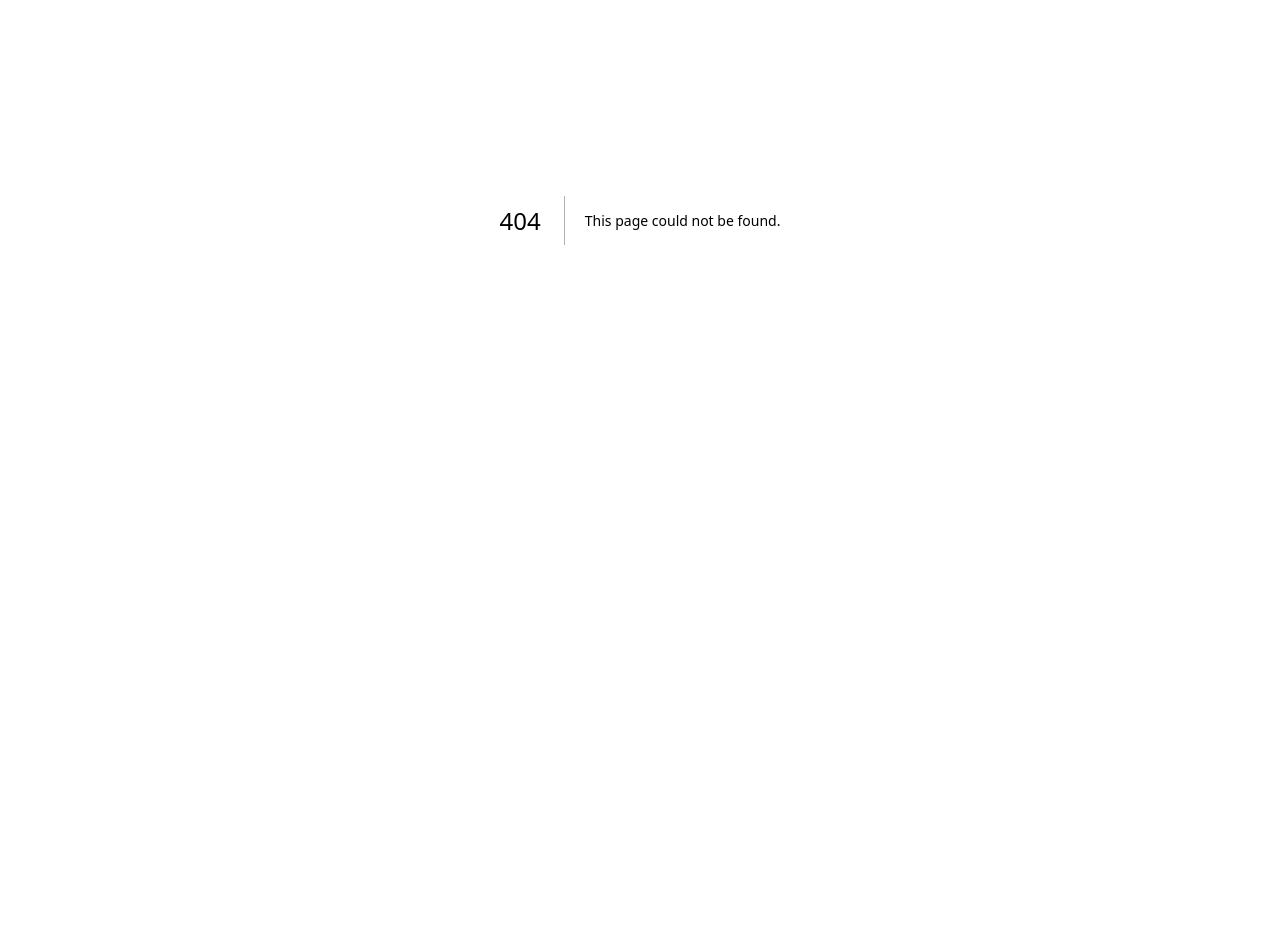
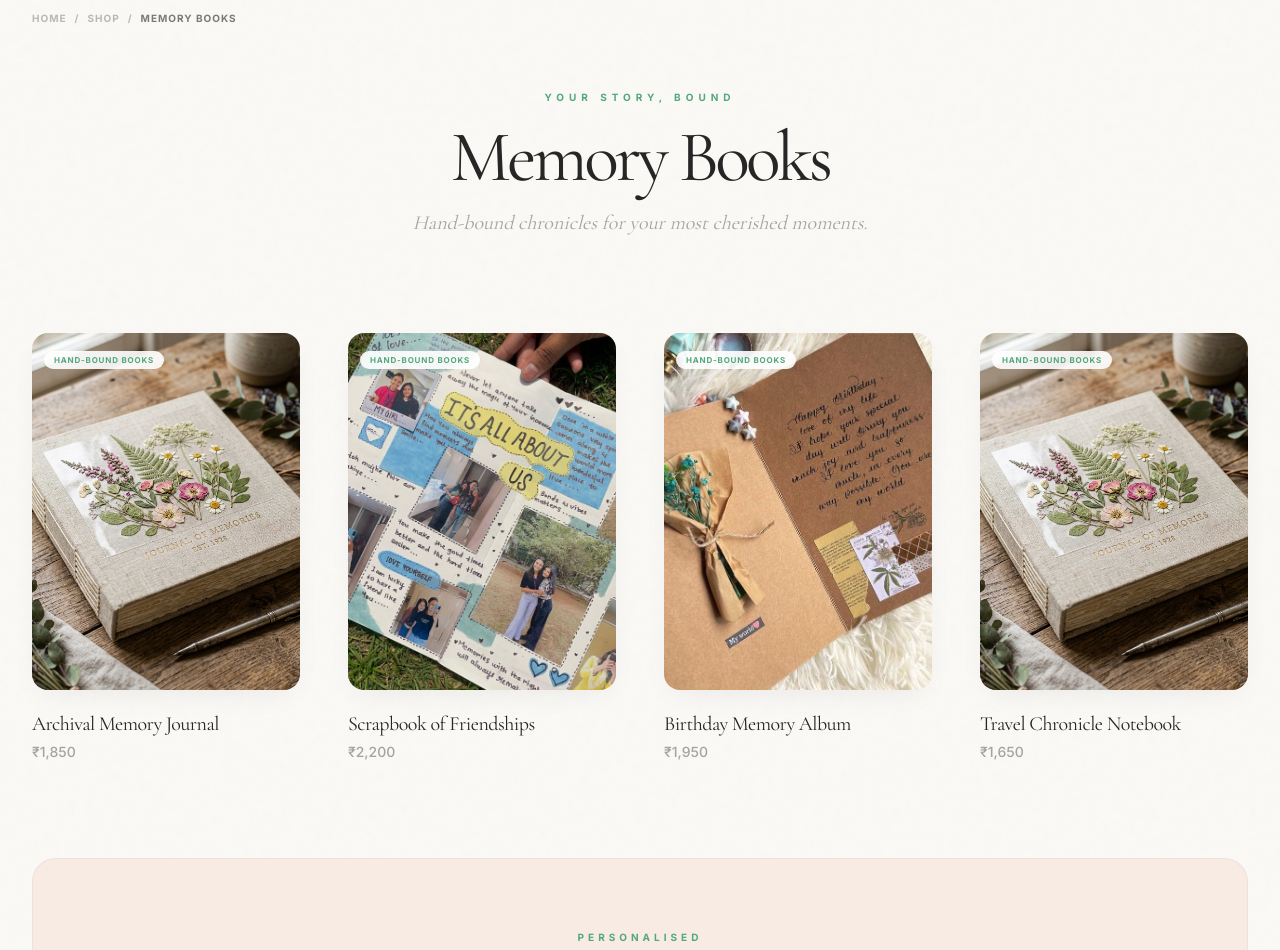
Before and after one commit to akshatsrv/craftswomanalley, a Next.js app: page /shop/books in a window 1280 px wide. Before the commit this address had no page. Shown: the part 180-1130 px from the top of the page. Before the commit the page ends 800 px from the top, so only its background shows below. Built offline with nearby package versions, Linux system fonts and the light colour scheme.

Commit message:
fix: repair all broken links, add listing pages for scrolls/books, add cart to jewellery/toran/sketches, add breadcrumbs

```diff
--- a/src/app/page.tsx
+++ b/src/app/page.tsx
@@ -5,8 +5,8 @@ import Link from "next/link";
 
 const categories = [
   { name: "Flowers", img: "/images/velvet_tulip.png", href: "/shop/flowers" },
-  { name: "Scrolls", img: "/images/hero_scroll.png", href: "/shop/scrolls/1" },
-  { name: "Memory Books", img: "/images/memory_book.png", href: "/shop/books/1" },
+  { name: "Scrolls", img: "/images/hero_scroll.png", href: "/shop/scrolls" },
+  { name: "Memory Books", img: "/images/memory_book.png", href: "/shop/books" },
   { name: "Hampers", img: "https://i.pinimg.com/736x/58/14/4d/58144d3d1d642b348ac4a7301a950902.jpg", href: "/shop/hampers" },
   { name: "Cards", img: "https://i.pinimg.com/736x/e4/52/88/e4528881961e8d7eafe425dadb3df1af.jpg", href: "/shop/cards" },
   { name: "Candles", img: "https://i.pinimg.com/736x/61/ed/7d/61ed7d05f3f7056d07a484790b897b86.jpg", href: "/shop/candles" },
@@ -44,9 +44,11 @@ export default function Home() {
                 Handcrafted treasures delivered from our alley to your heart.
               </p>
               <div className="flex gap-4">
-                <Button variant="outline" size="lg" className="bg-white/10 backdrop-blur-md border-white/40 text-white hover:bg-white hover:text-foreground">
-                  Shop Collection
-                </Button>
+                <Link href="/shop">
+                  <Button variant="outline" size="lg" className="bg-white/10 backdrop-blur-md border-white/40 text-white hover:bg-white hover:text-foreground">
+                    Shop Collection
+                  </Button>
+                </Link>
               </div>
             </div>
           </div>
@@ -100,8 +102,10 @@ export default function Home() {
                   &quot;Physical whispers of love, hand-lettered on chemically aged parchment and finished with a physical wax seal.&quot;
                 </p>
                 <div className="flex gap-4 items-center">
-                  <Button variant="secondary" size="lg">Design Your Scroll</Button>
-                  <Link href="/shop/scrolls/1" className="text-xs font-sans font-bold uppercase tracking-widest border-b border-foreground/20 hover:border-secondary transition-all pb-1">Learn the craft</Link>
+                  <Link href="/shop/scrolls">
+                    <Button variant="secondary" size="lg">Design Your Scroll</Button>
+                  </Link>
+                  <Link href="/contact" className="text-xs font-sans font-bold uppercase tracking-widest border-b border-foreground/20 hover:border-secondary transition-all pb-1">Request Custom</Link>
                 </div>
               </div>
             </div>
@@ -115,8 +119,10 @@ export default function Home() {
                   Hand-bound chronicles for your most cherished moments. Japanese stab stitching meets archival paper for a legacy that lasts.
                 </p>
                 <div className="flex gap-4 items-center">
-                  <Button variant="primary" size="lg">Explore Albums</Button>
-                   <Link href="/shop/books/1" className="text-xs font-sans font-bold uppercase tracking-widest border-b border-foreground/20 hover:border-accent transition-all pb-1">Inside the book</Link>
+                  <Link href="/shop/books">
+                    <Button variant="primary" size="lg">Explore Albums</Button>
+                  </Link>
+                  <Link href="/contact" className="text-xs font-sans font-bold uppercase tracking-widest border-b border-foreground/20 hover:border-accent transition-all pb-1">Commission Yours</Link>
                 </div>
               </div>
               <div className="grid grid-cols-2 gap-4 order-1 lg:order-2">
--- /dev/null
+++ b/src/app/shop/books/page.tsx
@@ -0,0 +1,60 @@
+"use client";
+
+import { Navigation } from "@/components/ui/Navigation";
+import { Footer } from "@/components/ui/Footer";
+import { ProductCard } from "@/components/ui/ProductCard";
+import Link from "next/link";
+
+const books = [
+  { id: "book-1", name: "Archival Memory Journal", price: "₹1,850", image: "/images/memory_book.png", category: "Hand-Bound Books", description: "Japanese stab stitching using silk thread. Archival paper that welcomes both ink and watercolor." },
+  { id: "book-2", name: "Scrapbook of Friendships", price: "₹2,200", image: "/images/scrapbook_friends_real.jpg", category: "Hand-Bound Books", description: "A beautifully crafted scrapbook to celebrate the people who make life meaningful." },
+  { id: "book-3", name: "Birthday Memory Album", price: "₹1,950", image: "/images/scrapbook_birthday_real.jpg", category: "Hand-Bound Books", description: "Chronicle every birthday milestone in a lovingly hand-bound album." },
+  { id: "book-4", name: "Travel Chronicle Notebook", price: "₹1,650", image: "/images/memory_book.png", category: "Hand-Bound Books", description: "For the wanderer who keeps physical memories. Thread-bound with vintage cloth covers." },
+];
+
+export default function BooksPage() {
+  return (
+    <div className="min-h-screen flex flex-col noise-bg">
+      <Navigation />
+      <main className="flex-grow py-32 px-8 max-w-7xl mx-auto w-full">
+        {/* Breadcrumb */}
+        <nav className="flex items-center gap-2 text-[10px] font-sans uppercase tracking-widest font-bold text-foreground/30 mb-16">
+          <Link href="/" className="hover:text-secondary transition-colors">Home</Link>
+          <span>/</span>
+          <Link href="/shop" className="hover:text-secondary transition-colors">Shop</Link>
+          <span>/</span>
+          <span className="text-foreground/60">Memory Books</span>
+        </nav>
+
+        <header className="mb-24 text-center space-y-4">
+          <span className="font-sans text-[10px] uppercase tracking-[0.5em] font-bold text-secondary text-center block w-full">Your Story, Bound</span>
+          <h1 className="font-serif text-5xl lg:text-7xl tracking-tighter text-foreground text-center">Memory Books</h1>
+          <p className="font-serif italic text-xl text-foreground/40 max-w-xl mx-auto text-center">
+            Hand-bound chronicles for your most cherished moments.
+          </p>
+        </header>
+
+        <div className="grid grid-cols-2 lg:grid-cols-4 gap-12">
+          {books.map((book) => (
+            <ProductCard
+              key={book.id}
+              {...book}
+              aspectRatio="aspect-[3/4]"
+            />
+          ))}
+        </div>
+
+        {/* CTA block */}
+        <div className="mt-24 text-center bg-surface border border-foreground/5 rounded-3xl p-16 space-y-6">
+          <span className="font-sans text-[10px] uppercase tracking-[0.4em] font-bold text-secondary">Personalised</span>
+          <h2 className="font-serif text-4xl tracking-tight">Commission your own book</h2>
+          <p className="font-serif italic text-foreground/40 max-w-md mx-auto">Custom cover art, paper type, and binding style. Built just for your story.</p>
+          <Link href="/contact" className="inline-block bg-secondary text-white font-sans font-bold uppercase tracking-widest text-xs px-8 py-4 rounded-xl hover:bg-secondary/90 transition-all">
+            Enquire About Custom Books
+          </Link>
+        </div>
+      </main>
+      <Footer />
+    </div>
+  );
+}
--- a/src/app/shop/jewellery/page.tsx
+++ b/src/app/shop/jewellery/page.tsx
@@ -1,33 +1,40 @@
+"use client";
+
 import { Navigation } from "@/components/ui/Navigation";
 import { Footer } from "@/components/ui/Footer";
+import { ProductCard } from "@/components/ui/ProductCard";
+import Link from "next/link";
+
+const products = [
+  { id: "jewel-1", name: "Terracotta Statement Necklace", price: "₹1,850", image: "/images/jewellery.png" },
+  { id: "jewel-2", name: "Hand-Painted Earth Earrings", price: "₹650", image: "https://images.unsplash.com/photo-1535632066927-ab7c9ab60908?q=80&w=400&auto=format&fit=crop" },
+  { id: "jewel-3", name: "Artisanal Bead Bracelet", price: "₹450", image: "https://images.unsplash.com/photo-1611591437281-460bfbe1220a?q=80&w=400&auto=format&fit=crop" },
+  { id: "jewel-4", name: "Tribal Accent Jhumkas", price: "₹950", image: "/images/jewellery.png" },
+];
 
 export default function JewelleryPage() {
-  const products = [
-    { id: 1, name: "Terracotta Statement Necklace", price: "₹1,850", img: "/images/jewellery.png" },
-    { id: 2, name: "Hand-Painted Earth Earrings", price: "₹650", img: "https://images.unsplash.com/photo-1535632066927-ab7c9ab60908?q=80&w=600&auto=format&fit=crop" },
-    { id: 3, name: "Artisanal Bead Bracelet", price: "₹450", img: "https://images.unsplash.com/photo-1611591437281-460bfbe1220a?q=80&w=600&auto=format&fit=crop" },
-    { id: 4, name: "Tribal Accent Jhumkas", price: "₹950", img: "/images/jewellery.png" },
-  ];
-
   return (
     <div className="min-h-screen flex flex-col noise-bg">
       <Navigation />
-      <main className="flex-grow py-24 px-8 max-w-7xl mx-auto w-full">
-        <header className="mb-20 text-center space-y-4">
+      <main className="flex-grow py-32 px-8 max-w-7xl mx-auto w-full">
+        {/* Breadcrumb */}
+        <nav className="flex items-center gap-2 text-[10px] font-sans uppercase tracking-widest font-bold text-foreground/30 mb-16">
+          <Link href="/" className="hover:text-secondary transition-colors">Home</Link>
+          <span>/</span>
+          <Link href="/shop" className="hover:text-secondary transition-colors">Shop</Link>
+          <span>/</span>
+          <span className="text-foreground/60">Jewellery</span>
+        </nav>
+
+        <header className="mb-24 text-center space-y-4">
           <span className="font-sans text-[10px] uppercase tracking-[0.5em] font-bold text-secondary">Wearable Soul</span>
-          <h1 className="font-serif text-6xl tracking-tighter text-foreground">Artisanal Jewellery</h1>
+          <h1 className="font-serif text-5xl lg:text-7xl tracking-tighter text-foreground">Artisanal Jewellery</h1>
           <p className="font-serif italic text-xl text-foreground/40 max-w-xl mx-auto">Handcrafted adornments inspired by tradition and earth.</p>
         </header>
 
         <div className="grid grid-cols-2 lg:grid-cols-4 gap-12">
-          {products.map((product) => (
-            <div key={product.id} className="group cursor-pointer">
-              <div className="aspect-[3/4] premium-card premium-shadow bg-surface mb-6 relative group overflow-hidden border border-foreground/5">
-                <div className="absolute inset-0 bg-cover bg-center transition-transform duration-700 group-hover:scale-110" style={{ backgroundImage: `url(${product.img})` }}></div>
-              </div>
-              <h3 className="font-serif text-xl tracking-tight mb-1 group-hover:text-secondary transition-colors">{product.name}</h3>
-              <p className="font-sans text-sm text-foreground/40 font-medium">{product.price}</p>
-            </div>
+          {products.map((item) => (
+            <ProductCard key={item.id} {...item} aspectRatio="aspect-[3/4]" />
           ))}
         </div>
       </main>
--- /dev/null
+++ b/src/app/shop/scrolls/page.tsx
@@ -0,0 +1,60 @@
+"use client";
+
+import { Navigation } from "@/components/ui/Navigation";
+import { Footer } from "@/components/ui/Footer";
+import { ProductCard } from "@/components/ui/ProductCard";
+import Link from "next/link";
+
+const scrolls = [
+  { id: "scroll-1", name: "The Eternal Vow Scroll", price: "₹1,450", image: "/images/hero_scroll.png", category: "Antique Scrolls", description: "Chemically aged parchment, hand-scripted with archival pigment ink. Finished with a wooden rod and a physical wax seal." },
+  { id: "scroll-2", name: "Anniversary Love Letter", price: "₹1,650", image: "/images/scroll_stitched_real.jpg", category: "Antique Scrolls", description: "A deeply personal scroll for the one who holds your heart, hand-lettered on cotton rag paper." },
+  { id: "scroll-3", name: "Birthday Blessing Parchment", price: "₹1,250", image: "/images/hero_scroll.png", category: "Antique Scrolls", description: "A heartfelt birthday message aged and sealed, ready to be unwrapped and cherished." },
+  { id: "scroll-4", name: "Gratitude & Tribute Scroll", price: "₹999", image: "/images/scroll_stitched_real.jpg", category: "Antique Scrolls", description: "Express deep gratitude with our signature aged scroll, finished in hand-pressed wax." },
+];
+
+export default function ScrollsPage() {
+  return (
+    <div className="min-h-screen flex flex-col noise-bg">
+      <Navigation />
+      <main className="flex-grow py-32 px-8 max-w-7xl mx-auto w-full">
+        {/* Breadcrumb */}
+        <nav className="flex items-center gap-2 text-[10px] font-sans uppercase tracking-widest font-bold text-foreground/30 mb-16">
+          <Link href="/" className="hover:text-secondary transition-colors">Home</Link>
+          <span>/</span>
+          <Link href="/shop" className="hover:text-secondary transition-colors">Shop</Link>
+          <span>/</span>
+          <span className="text-foreground/60">Scrolls</span>
+        </nav>
+
+        <header className="mb-24 text-center space-y-4">
+          <span className="font-sans text-[10px] uppercase tracking-[0.5em] font-bold text-secondary text-center block w-full">Hand-Lettered</span>
+          <h1 className="font-serif text-5xl lg:text-7xl tracking-tighter text-foreground text-center">Antique Scrolls</h1>
+          <p className="font-serif italic text-xl text-foreground/40 max-w-xl mx-auto text-center">
+            Physical whispers of love on chemically aged parchment, sealed with wax.
+          </p>
+        </header>
+
+        <div className="grid grid-cols-2 lg:grid-cols-4 gap-12">
+          {scrolls.map((scroll) => (
+            <ProductCard
+              key={scroll.id}
+              {...scroll}
+              aspectRatio="aspect-[3/4]"
+            />
+          ))}
+        </div>
+
+        {/* CTA: Personalise */}
+        <div className="mt-24 text-center bg-surface border border-foreground/5 rounded-3xl p-16 space-y-6">
+          <span className="font-sans text-[10px] uppercase tracking-[0.4em] font-bold text-secondary">Bespoke</span>
+          <h2 className="font-serif text-4xl tracking-tight">Want a personalised scroll?</h2>
+          <p className="font-serif italic text-foreground/40 max-w-md mx-auto">Every scroll can include your personal message, hand-lettered by our artisan.</p>
+          <Link href="/contact" className="inline-block bg-secondary text-white font-sans font-bold uppercase tracking-widest text-xs px-8 py-4 rounded-xl hover:bg-secondary/90 transition-all">
+            Request a Custom Scroll
+          </Link>
+        </div>
+      </main>
+      <Footer />
+    </div>
+  );
+}
--- a/src/app/shop/sketches/page.tsx
+++ b/src/app/shop/sketches/page.tsx
@@ -1,34 +1,51 @@
+"use client";
+
 import { Navigation } from "@/components/ui/Navigation";
 import { Footer } from "@/components/ui/Footer";
+import { ProductCard } from "@/components/ui/ProductCard";
+import Link from "next/link";
+
+const products = [
+  { id: "sketch-1", name: "Personalised Charcoal Portrait", price: "₹2,499", image: "/images/sketches.png" },
+  { id: "sketch-2", name: "Line Art Couple Sketch", price: "₹1,250", image: "https://images.unsplash.com/photo-1513364776144-60967b0f800f?q=80&w=400&auto=format&fit=crop" },
+  { id: "sketch-3", name: "Rustic Architectural Sketch", price: "₹1,850", image: "/images/sketches.png" },
+  { id: "sketch-4", name: "Custom Pet Portrait", price: "₹1,500", image: "https://images.unsplash.com/photo-1517694712202-14dd9538aa97?q=80&w=400&auto=format&fit=crop" },
+];
 
 export default function SketchesPage() {
-  const products = [
-    { id: 1, name: "Personalised Charcoal Portrait", price: "₹2,499", img: "/images/sketches.png" },
-    { id: 2, name: "Line Art Couple Sketch", price: "₹1,250", img: "https://images.unsplash.com/photo-1513364776144-60967b0f800f?q=80&w=600&auto=format&fit=crop" },
-    { id: 3, name: "Rustic Architectural Sketch", price: "₹1,850", img: "/images/sketches.png" },
-    { id: 4, name: "Custom Pet Portrait", price: "₹1,500", img: "https://images.unsplash.com/photo-1517694712202-14dd9538aa97?q=80&w=600&auto=format&fit=crop" },
-  ];
-
   return (
     <div className="min-h-screen flex flex-col noise-bg">
       <Navigation />
-      <main className="flex-grow py-24 px-8 max-w-7xl mx-auto w-full">
-        <header className="mb-20 text-center space-y-4">
+      <main className="flex-grow py-32 px-8 max-w-7xl mx-auto w-full">
+        {/* Breadcrumb */}
+        <nav className="flex items-center gap-2 text-[10px] font-sans uppercase tracking-widest font-bold text-foreground/30 mb-16">
+          <Link href="/" className="hover:text-secondary transition-colors">Home</Link>
+          <span>/</span>
+          <Link href="/shop" className="hover:text-secondary transition-colors">Shop</Link>
+          <span>/</span>
+          <span className="text-foreground/60">Sketches</span>
+        </nav>
+
+        <header className="mb-24 text-center space-y-4">
           <span className="font-sans text-[10px] uppercase tracking-[0.5em] font-bold text-secondary">Captured Moments</span>
-          <h1 className="font-serif text-6xl tracking-tighter text-foreground">Personalised Sketches</h1>
+          <h1 className="font-serif text-5xl lg:text-7xl tracking-tighter text-foreground">Personalised Sketches</h1>
           <p className="font-serif italic text-xl text-foreground/40 max-w-xl mx-auto">Hand-drawn stories on archival paper, ready to be framed.</p>
         </header>
 
         <div className="grid grid-cols-2 lg:grid-cols-4 gap-12">
-          {products.map((product) => (
-            <div key={product.id} className="group cursor-pointer">
-              <div className="aspect-[3/4] premium-card premium-shadow bg-surface mb-6 relative group overflow-hidden border border-foreground/5">
-                <div className="absolute inset-0 bg-cover bg-center transition-transform duration-700 group-hover:scale-110" style={{ backgroundImage: `url(${product.img})` }}></div>
-              </div>
-              <h3 className="font-serif text-xl tracking-tight mb-1 group-hover:text-secondary transition-colors">{product.name}</h3>
-              <p className="font-sans text-sm text-foreground/40 font-medium">{product.price}</p>
-            </div>
+          {products.map((item) => (
+            <ProductCard key={item.id} {...item} aspectRatio="aspect-[3/4]" />
           ))}
+        </div>
+
+        {/* Custom sketch CTA */}
+        <div className="mt-24 text-center bg-surface border border-foreground/5 rounded-3xl p-16 space-y-6">
+          <span className="font-sans text-[10px] uppercase tracking-[0.4em] font-bold text-secondary">Bespoke</span>
+          <h2 className="font-serif text-4xl tracking-tight">Commission a custom sketch</h2>
+          <p className="font-serif italic text-foreground/40 max-w-md mx-auto">Send us a photo and our artist will hand-draw it on premium archival paper.</p>
+          <Link href="/contact" className="inline-block bg-secondary text-white font-sans font-bold uppercase tracking-widest text-xs px-8 py-4 rounded-xl hover:bg-secondary/90 transition-all">
+            Send Your Reference
+          </Link>
         </div>
       </main>
       <Footer />
--- a/src/app/shop/toran/page.tsx
+++ b/src/app/shop/toran/page.tsx
@@ -1,33 +1,40 @@
+"use client";
+
 import { Navigation } from "@/components/ui/Navigation";
 import { Footer } from "@/components/ui/Footer";
+import { ProductCard } from "@/components/ui/ProductCard";
+import Link from "next/link";
+
+const products = [
+  { id: "toran-1", name: "Marigold & Mirror Toran", price: "₹1,450", image: "/images/toran.png" },
+  { id: "toran-2", name: "Hand-Painted Wood Bandarwal", price: "₹1,850", image: "https://images.unsplash.com/photo-1590073242672-ad91404023c8?q=80&w=400&auto=format&fit=crop" },
+  { id: "toran-3", name: "Festive Embroidered Door Hang", price: "₹950", image: "/images/toran.png" },
+  { id: "toran-4", name: "Traditional Silk Tassel Toran", price: "₹1,250", image: "https://images.unsplash.com/photo-1513519107127-1bed33748e4c?q=80&w=400&auto=format&fit=crop" },
+];
 
 export default function ToranPage() {
-  const products = [
-    { id: 1, name: "Marigold & Mirror Toran", price: "₹1,450", img: "/images/toran.png" },
-    { id: 2, name: "Hand-Painted Wood Bandarwal", price: "₹1,850", img: "https://images.unsplash.com/photo-1590073242672-ad91404023c8?q=80&w=600&auto=format&fit=crop" },
-    { id: 3, name: "Festive Embroidered Door Hang", price: "₹950", img: "/images/toran.png" },
-    { id: 4, name: "Traditional Silk Tassel Toran", price: "₹1,250", img: "https://images.unsplash.com/photo-1513519107127-1bed33748e4c?q=80&w=600&auto=format&fit=crop" },
-  ];
-
   return (
     <div className="min-h-screen flex flex-col noise-bg">
       <Navigation />
-      <main className="flex-grow py-24 px-8 max-w-7xl mx-auto w-full">
-        <header className="mb-20 text-center space-y-4">
+      <main className="flex-grow py-32 px-8 max-w-7xl mx-auto w-full">
+        {/* Breadcrumb */}
+        <nav className="flex items-center gap-2 text-[10px] font-sans uppercase tracking-widest font-bold text-foreground/30 mb-16">
+          <Link href="/" className="hover:text-secondary transition-colors">Home</Link>
+          <span>/</span>
+          <Link href="/shop" className="hover:text-secondary transition-colors">Shop</Link>
+          <span>/</span>
+          <span className="text-foreground/60">Torans</span>
+        </nav>
+
+        <header className="mb-24 text-center space-y-4">
           <span className="font-sans text-[10px] uppercase tracking-[0.5em] font-bold text-secondary">Auspicious Entrances</span>
-          <h1 className="font-serif text-6xl tracking-tighter text-foreground">Traditional Torans</h1>
+          <h1 className="font-serif text-5xl lg:text-7xl tracking-tighter text-foreground">Traditional Torans</h1>
           <p className="font-serif italic text-xl text-foreground/40 max-w-xl mx-auto">Welcome the physical soul into your home with handcrafted Bandarwals.</p>
         </header>
 
         <div className="grid grid-cols-2 lg:grid-cols-4 gap-12">
-          {products.map((product) => (
-            <div key={product.id} className="group cursor-pointer">
-              <div className="aspect-[3/4] premium-card premium-shadow bg-surface mb-6 relative group overflow-hidden border border-foreground/5">
-                <div className="absolute inset-0 bg-cover bg-center transition-transform duration-700 group-hover:scale-110" style={{ backgroundImage: `url(${product.img})` }}></div>
-              </div>
-              <h3 className="font-serif text-xl tracking-tight mb-1 group-hover:text-secondary transition-colors">{product.name}</h3>
-              <p className="font-sans text-sm text-foreground/40 font-medium">{product.price}</p>
-            </div>
+          {products.map((item) => (
+            <ProductCard key={item.id} {...item} aspectRatio="aspect-[3/4]" />
           ))}
         </div>
       </main>
```
